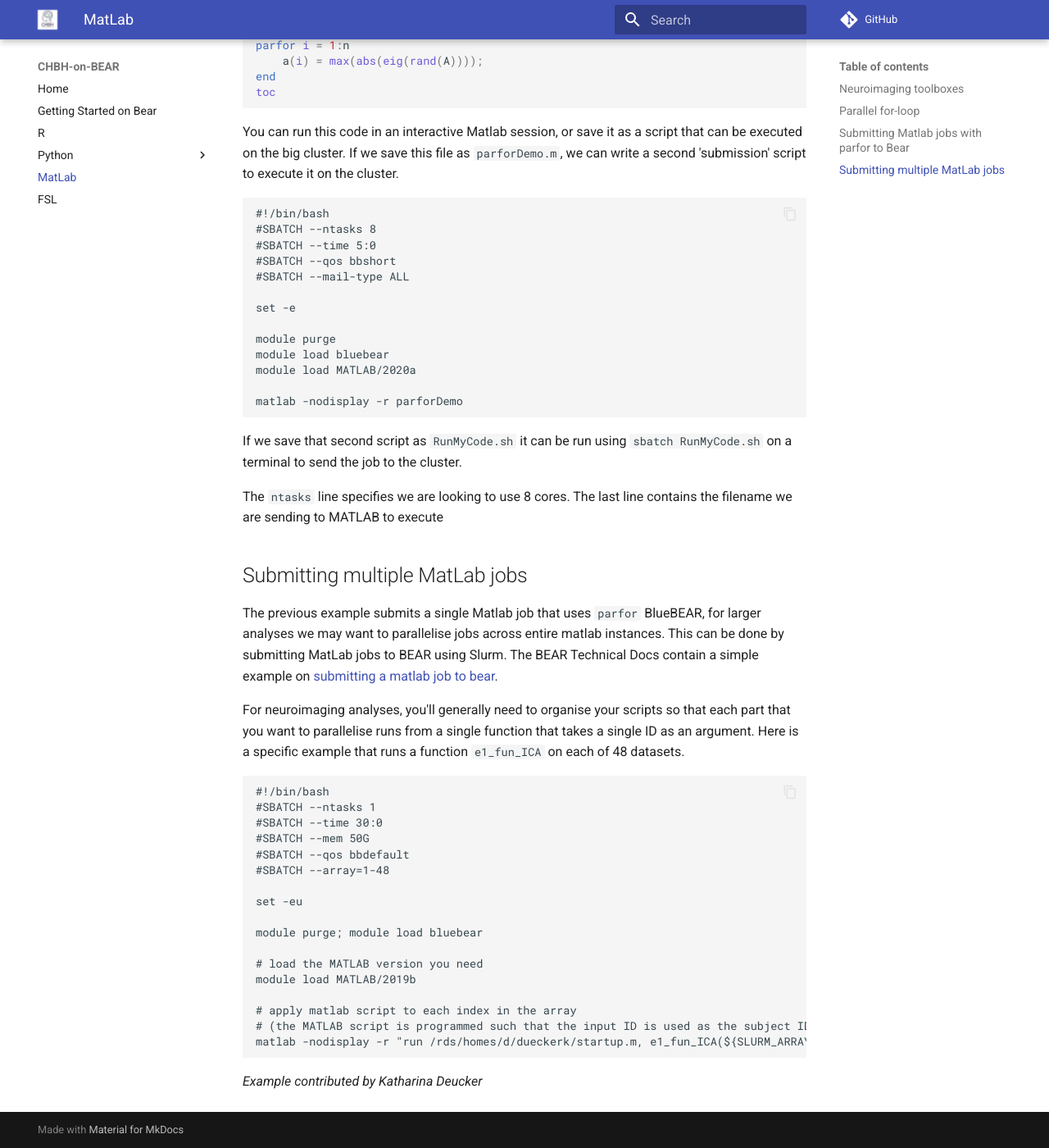
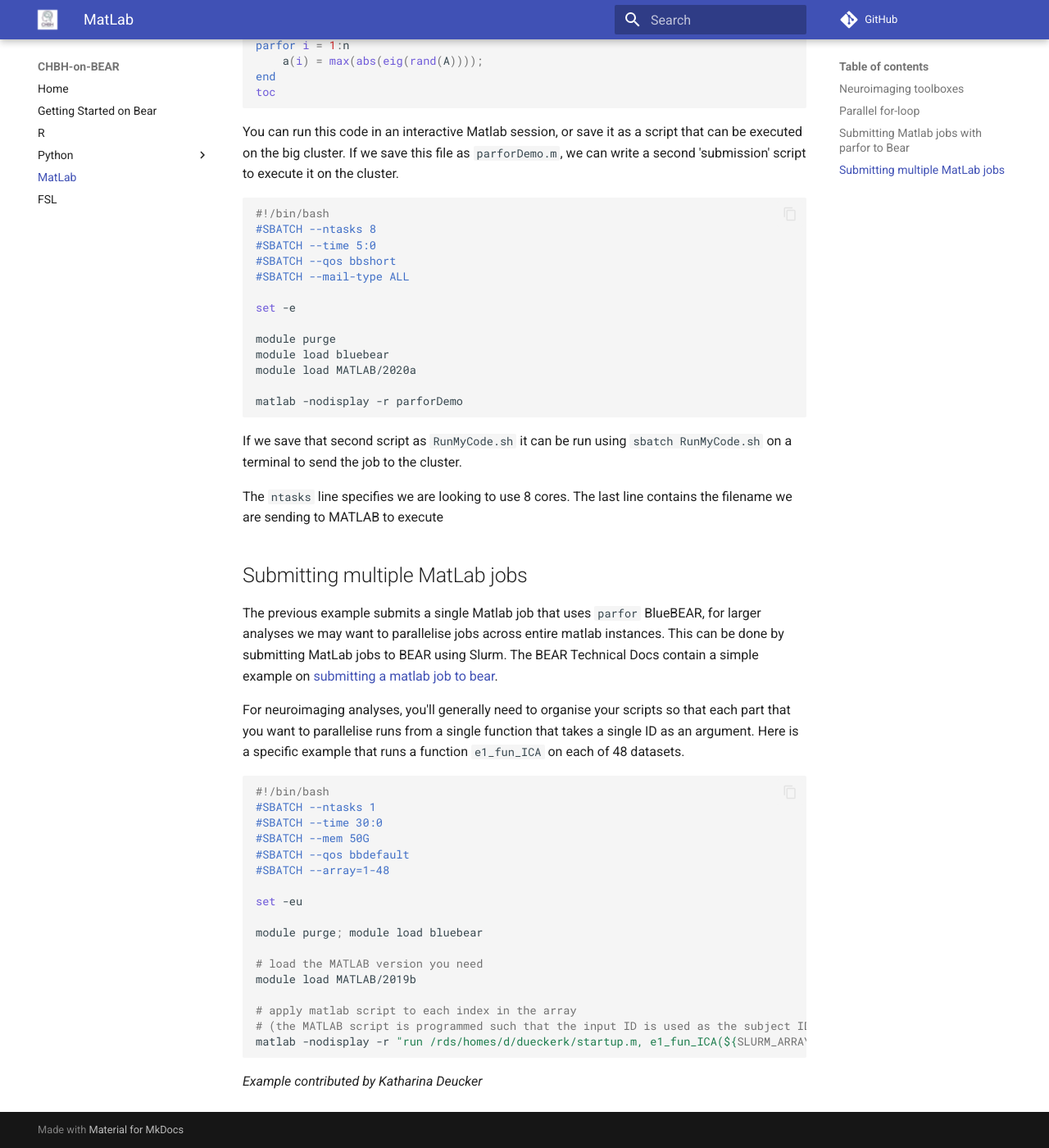
Before and after one commit to chbh-opensource/chbh-on-bear, an MkDocs documentation site: the page built from docs/matlab/matlab.md, in a window 1280 px wide and 1400 px high, scrolled down 2246 px. Shown: the whole window at 82% size. Built offline with MkDocs 1.6.1 and Material for MkDocs 9.7.7, drawn with Linux system fonts in a browser that asks for light colours; comment, search, counter and statistics services are not loaded; some of the changed text lies outside the part shown.

Commit message:
Few example tweaks

````diff
--- a/docs/matlab/matlab.md
+++ b/docs/matlab/matlab.md
@@ -8,15 +8,15 @@ Some parallelisation is available through [parfor](https://www.mathworks.com/hel
 
 Neuroimaging toolboxes can be added to the MatLab path on BlueBEAR in the normal way. Toolboxes can be downloaded from the developer and stored on an [RDS](https://docs.bear.bham.ac.uk/rds/accessing/) space. These folders can be added to the path within a MatLab session using `addpath`.
 
-```
+``` matlab
 addpath(genpath('/rds/q/quinna-example-project/code/fieldtrip'))
 ```
 
 These pages include some specific examples using popular MatLab toolboxes
 
- - [Fieldtrip](fieldtrip.md)
- - EEGLab
- - SPM
+- [Fieldtrip](fieldtrip.md)
+- EEGLab
+- SPM
 
 ## Parallel for-loop
 
@@ -24,7 +24,7 @@ Simple parallelisation of a for-loop can be performed using [parfor](https://www
 
 Here is an example function which makes use of `parfor` whilst computing GLMs using SPM.
 
-```Matlab
+``` matlab
 function glm_level1(model)
 % This function takes a model structure as input and performs first-level
 % estimations in a General Linear Model (GLM) analysis for a set of subjects.
@@ -72,11 +72,13 @@ end
 
 end
 ```
+
 *Example contributed by Arkady Konovalov*
 
-> **_NOTE:_**  Make sure you specify the appropriate number of cores when starting the MatLab GUI App, you may not notice a substantial speed-up if you run MatLab using the default of 4 cores. Do try to avoid asking for substantially more than you might need however - BlueBEAR is a shared resource.
+> ***NOTE:***  Make sure you specify the appropriate number of cores when starting the MatLab GUI App, you may not notice a substantial speed-up if you run MatLab using the default of 4 cores. Do try to avoid asking for substantially more than you might need however - BlueBEAR is a shared resource.
 
 ## Submitting Matlab jobs with parfor to Bear
+
 *Example contributed by Dagmar Fraser*
 
 The following Matlab code performs some matrix calculations on simulated data. The inclusion of a `parfor` loop means that the code can take advantage of computers with multiple CPUs to accelerate processing.
@@ -94,7 +96,7 @@ toc
 
 You can run this code in an interactive Matlab session, or save it as a script that can be executed on the big cluster. If we save this file as `parforDemo.m`, we can write a second 'submission' script to execute it on the cluster.
 
-```
+``` slurm
 #!/bin/bash
 #SBATCH --ntasks 8
 #SBATCH --time 5:0
@@ -120,7 +122,7 @@ The previous example submits a single Matlab job that uses `parfor` BlueBEAR, fo
 
 For neuroimaging analyses, you'll generally need to organise your scripts so that each part that you want to parallelise runs from a single function that takes a single ID as an argument. Here is a specific example that runs a function `e1_fun_ICA` on each of 48 datasets.
 
-```
+``` slurm
 #!/bin/bash
 #SBATCH --ntasks 1
 #SBATCH --time 30:0
@@ -139,4 +141,5 @@ module load MATLAB/2019b
 # (the MATLAB script is programmed such that the input ID is used as the subject ID)
 matlab -nodisplay -r "run /rds/homes/d/dueckerk/startup.m, e1_fun_ICA(${SLURM_ARRAY_TASK_ID}), quit"
 ```
+
 *Example contributed by Katharina Deucker*
````
Also changed, not shown: docs/matlab/fieldtrip.md (+6 -4 lines), docs/mne/mne.md (+3 -6 lines).
